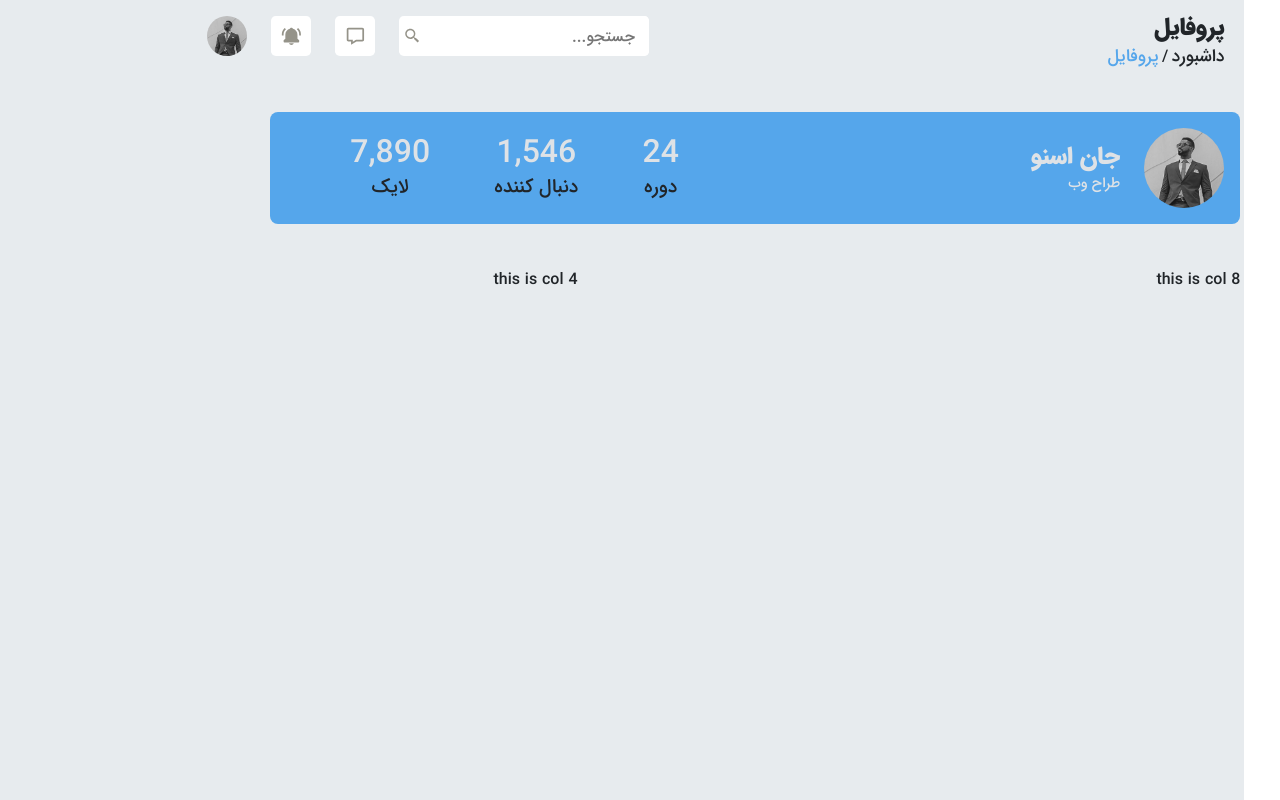
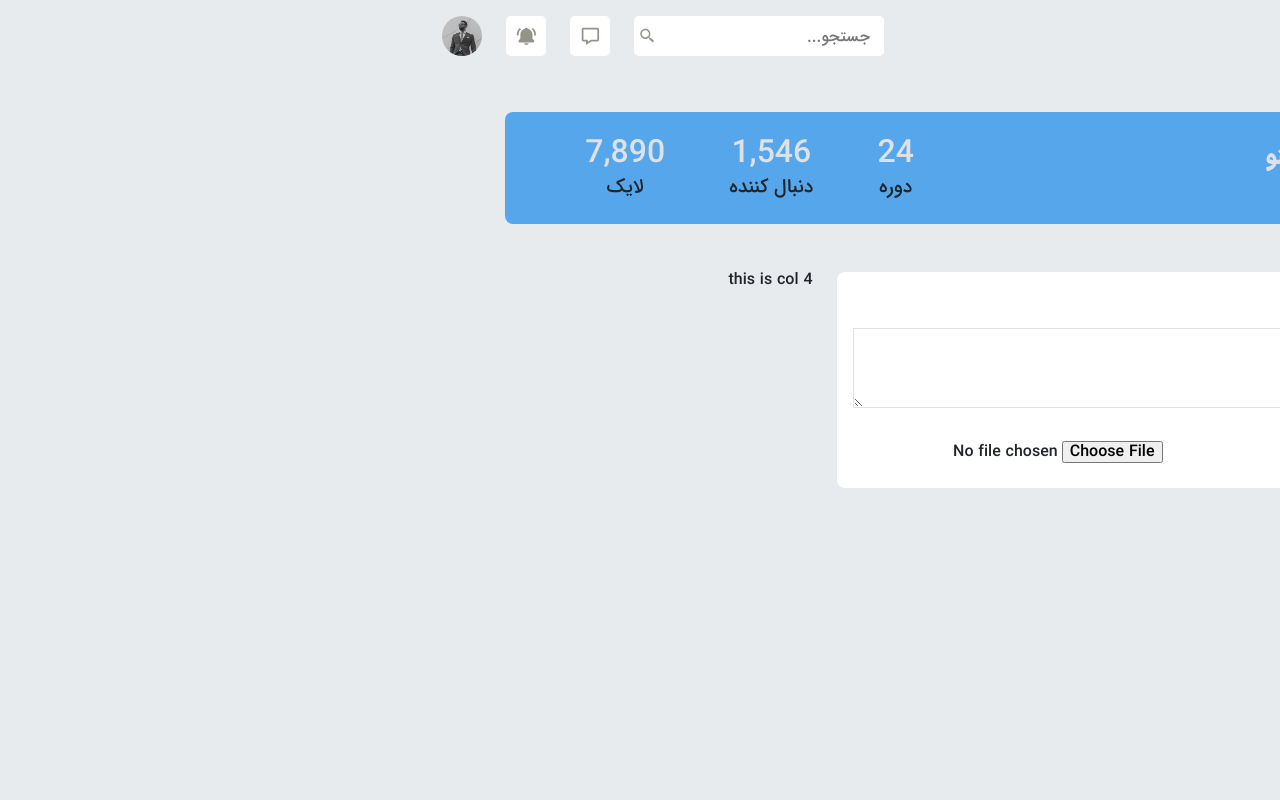
Before and after one commit to mohammadmehdidalvandii/nextable-cms, a React (Vite) app: page /Profile in a window 1280 px wide. Built offline with nearby package versions, Linux system fonts and the light colour scheme.

Commit message:
create section  addActivity

```diff
--- /dev/null
+++ b/src/components/Template/profile/AddActivity/AddActivity.css
@@ -0,0 +1,36 @@
+.addActivity{
+    display: block;
+    width: 100%;
+}
+.addActivity-desc{
+    display: block;
+    margin: 1.5rem 0;
+    width: 100%;
+    height: 5rem;
+    border: 1px solid var(--color-gray-2);
+    font-size: 0.9rem;
+    font-weight: 300;
+    padding: 0.4rem;
+}
+.addActivity-file-btn{
+    display: flex;
+    width: 100%;
+    align-items: center;
+    justify-content: space-between;
+}
+.addActivity-btn{
+    display: block;
+    width: 120px;
+    height: 2.5rem;
+    border: 1px solid var(--color-blue-3);
+    border-radius: 0.4rem;
+    background-color: var(--color-blue-2);
+    color: var(--color-white);
+    transition: all 0.4s linear;
+}
+.addActivity-btn:hover{
+    background-color: var(--color-blue-1);
+}
+.addActivity-file{
+
+}
--- /dev/null
+++ b/src/components/Template/profile/AddActivity/AddActivity.jsx
@@ -0,0 +1,18 @@
+import './AddActivity.css'
+
+function AddActivity() {
+  return (
+    <section className="addActivity">
+        <div className="box">
+            <h5 className="title">اشتراک گذاری فعالیت</h5>
+            <textarea  className="addActivity-desc" placeholder='متن مورد نظر خود را وارد کنید'></textarea>
+            <div className="addActivity-file-btn">
+                <button className="addActivity-btn">ارسال</button>
+                <input type="file" className='addActivity-file' />
+            </div>
+        </div>
+    </section>
+  )
+}
+
+export default AddActivity
--- a/src/page/Profile/Profile.jsx
+++ b/src/page/Profile/Profile.jsx
@@ -1,3 +1,4 @@
+import AddActivity from "../../components/Template/profile/AddActivity/AddActivity"
 import ProfileStatus from "../../components/Template/profile/ProfileStatus/ProfileStatus"
 
 
@@ -11,7 +12,7 @@ function Profile() {
         </div>
         <div className="row mt-5">
             <div className="col-lg-8 col-md-12">
-                this is col 8
+               <AddActivity/>
             </div>
             <div className="col-lg-4 col-md-12">
                 this is col 4
```
